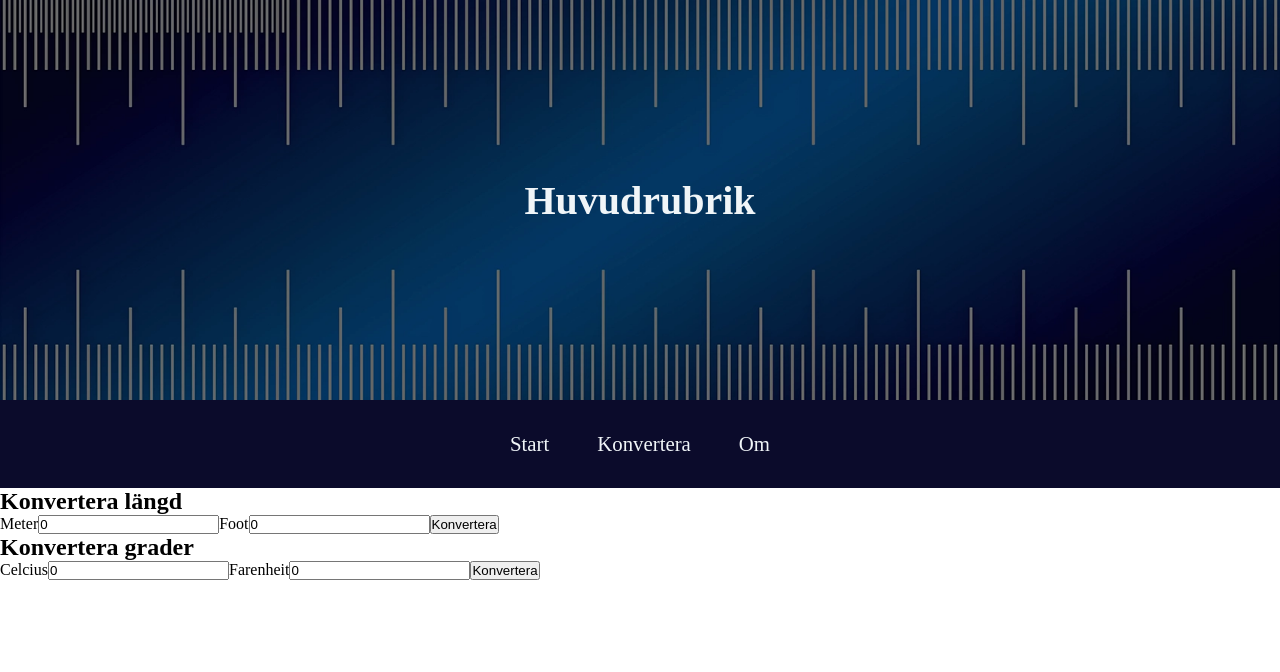
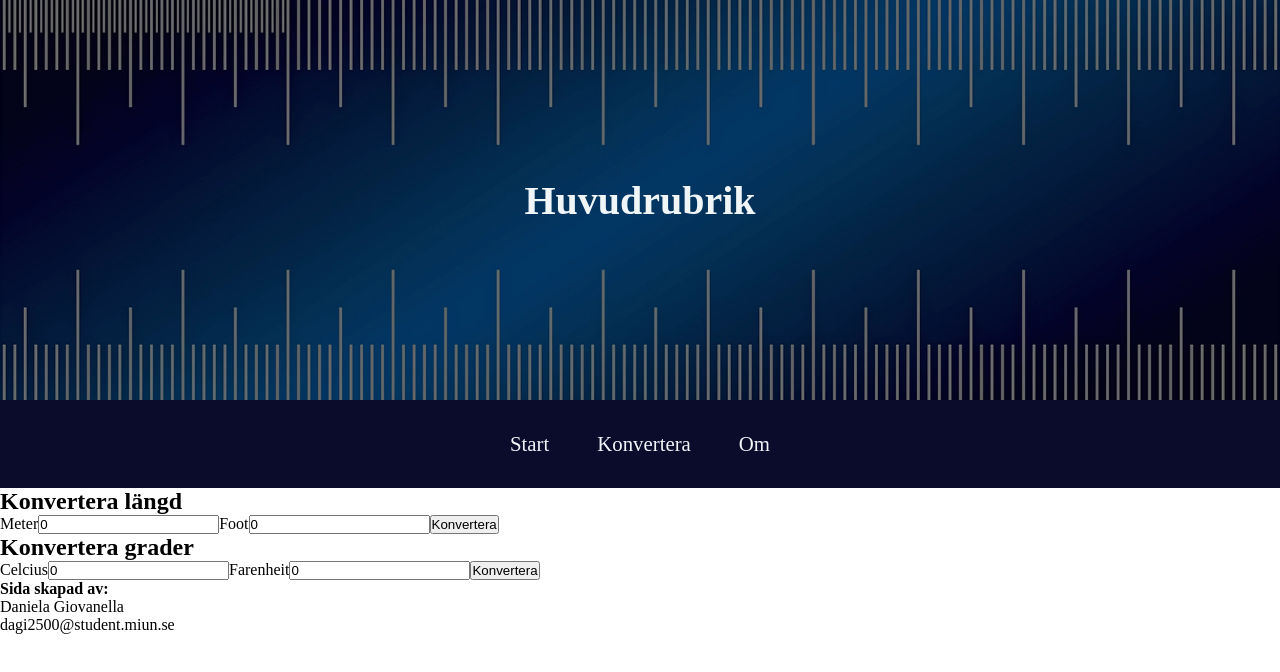
Before and after one commit to dannigiovanella/labb3_angular1, an Angular app: page /konvertera in a window 1280 px wide. Shown: the top 672 px of the page. Built offline with nearby package versions, Linux system fonts and the light colour scheme.

Commit message:
Lagt in en footer i app.html

```diff
--- a/src/app/app.html
+++ b/src/app/app.html
@@ -13,3 +13,9 @@
 <main>
 <router-outlet />
 </main>
+
+<!--Footer-->
+<footer>
+    <p><strong>Sida skapad av:</strong></p>
+    <p>Daniela Giovanella<br>dagi2500@student.miun.se</p>
+</footer>
--- a/src/app/convert/convert.ts
+++ b/src/app/convert/convert.ts
@@ -7,6 +7,8 @@ import { FormsModule } from '@angular/forms';
   templateUrl: './convert.html',
   styleUrl: './convert.css',
 })
+
+
 export class Convert {
   // Längd
   // Lagrar längdvärden från inputfälten
--- a/src/index.html
+++ b/src/index.html
@@ -8,6 +8,8 @@
   <link rel="icon" type="image/x-icon" href="favicon.ico">
 </head>
 <body>
+
   <app-root></app-root>
 </body>
+
 </html>
```
